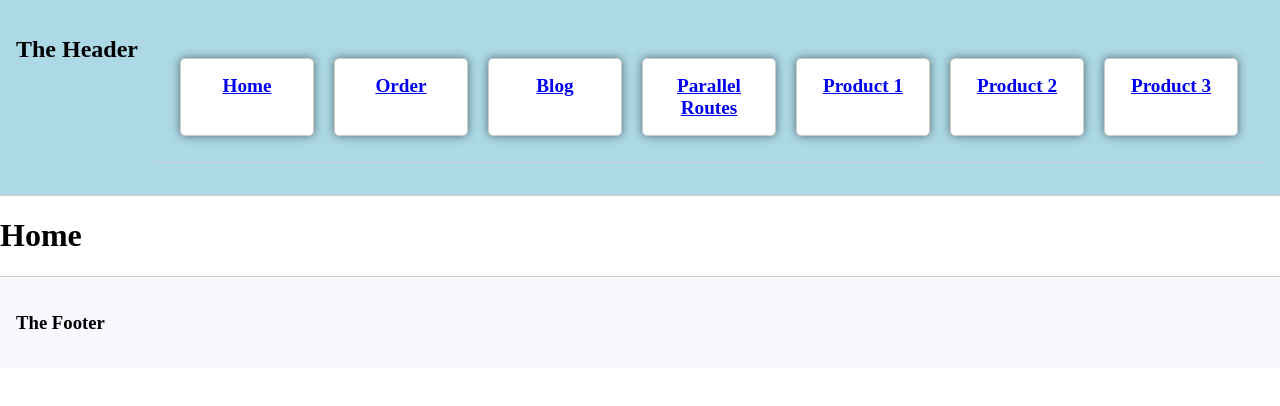
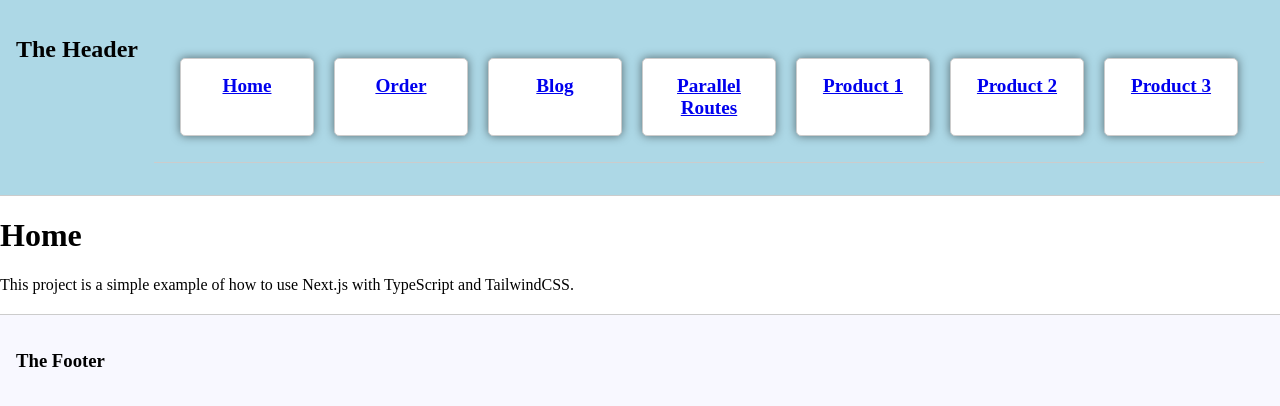
Before and after one commit to Zagaz/my-react-typescript-nextjs, a Next.js app: page / in a window 1280 px wide. Shown: the top 406 px of the page. Built offline with nearby package versions, Linux system fonts and the light colour scheme.

Commit message:
refactor: Add introductory paragraph to Home page
The code changes add an introductory paragraph to the Home page in the `page.tsx` file. This provides a brief description of the project, explaining how to use Next.js with TypeScript and TailwindCSS.

```diff
--- a/src/app/page.tsx
+++ b/src/app/page.tsx
@@ -9,6 +9,9 @@ export default function Home() {
           <>
                <main>
                     <h1>Home</h1>
+                    <p>
+                         This project is a simple example of how to use Next.js with TypeScript and TailwindCSS.
+                    </p>
 
                     <Section />
                </main>
```
